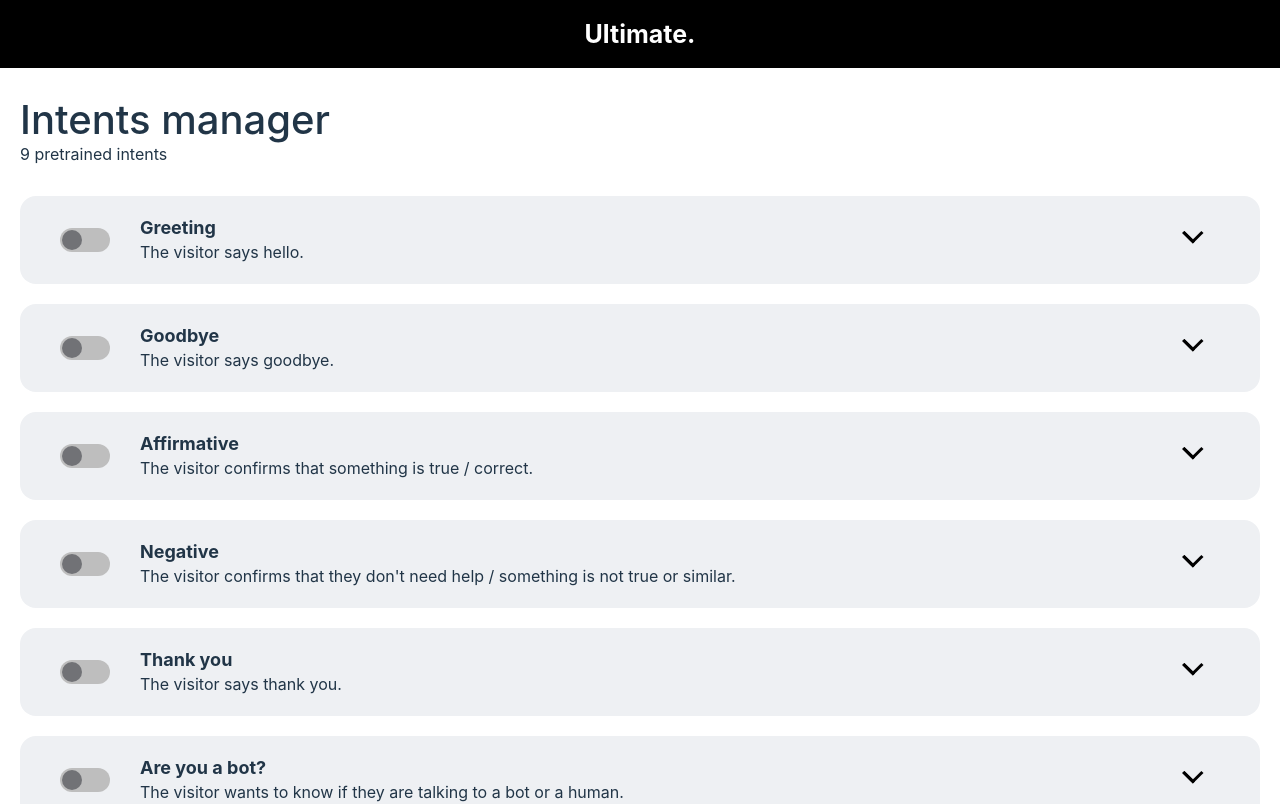
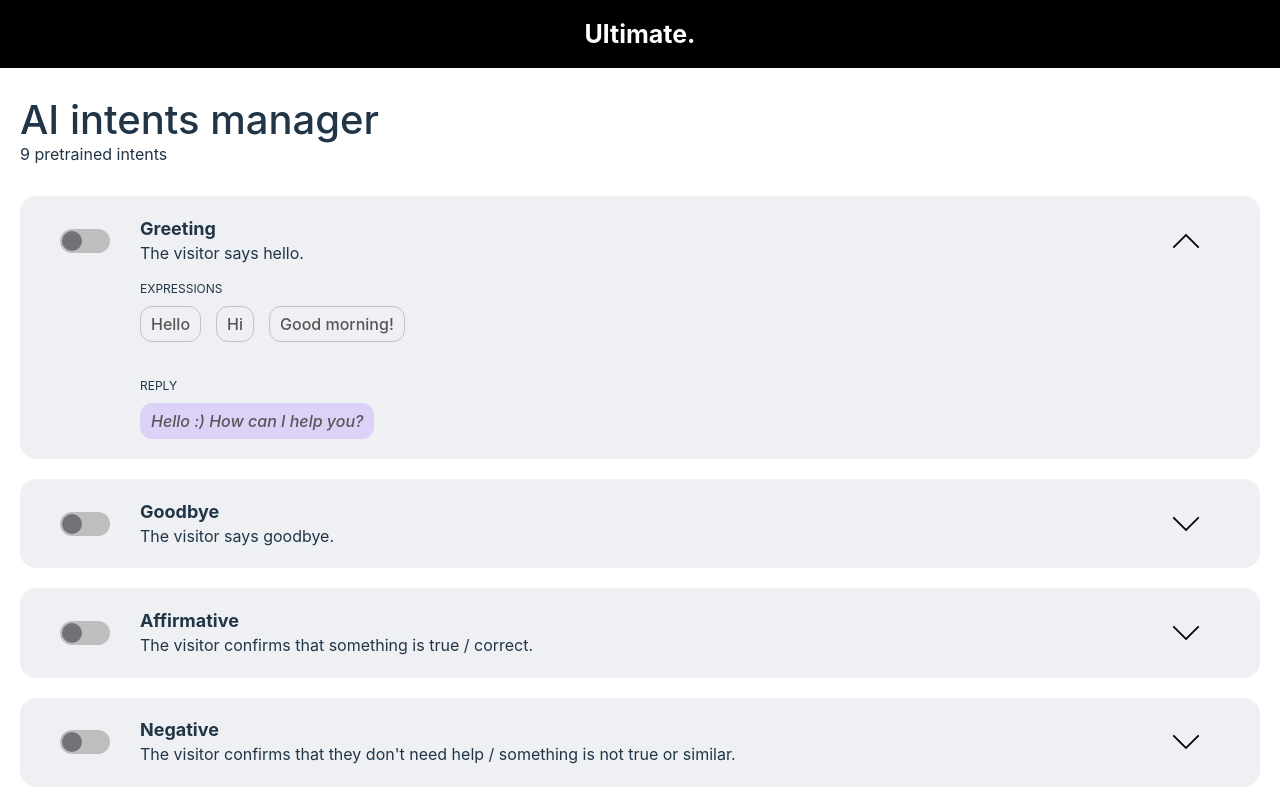
Before and after one commit to peduique/ai-chatbot-intent-manager, a React (Vite) app: page / in a window 1280 px wide. Shown: the top 804 px of the page. Built offline with nearby package versions, Linux system fonts and the light colour scheme.

Commit message:
implement chip with intent expressions and reply

```diff
--- /dev/null
+++ b/src/components/Chip/index.tsx
@@ -0,0 +1,17 @@
+import React, { FC, ReactNode } from "react";
+import { SChip } from "./styles";
+
+interface IChip {
+  children: ReactNode;
+  variant?: "primary" | "secondary";
+}
+
+const Chip: FC<IChip> = ({ children, variant = "primary", ...rest }) => {
+  return (
+    <SChip $variant={variant} {...rest}>
+      {children}
+    </SChip>
+  );
+};
+
+export default Chip;
--- /dev/null
+++ b/src/components/Chip/styles.ts
@@ -0,0 +1,36 @@
+import styled from "styled-components";
+
+type Theme = {
+  [key: string]: {
+    color: string;
+    background: string;
+    borderColor: string;
+  };
+};
+
+const themes: Theme = {
+  primary: {
+    color: "#575656",
+    background: "transparent",
+    borderColor: "#C3C3C3",
+  },
+  secondary: {
+    color: "#575656",
+    background: "#DCD1F7",
+    borderColor: "#DCD1F7",
+  },
+};
+
+export const SChip = styled.div(({ $variant }: { $variant: string }) => {
+  const theme = themes[$variant as keyof Theme];
+
+  return {
+    padding: "5px 10px",
+    border: "1px solid",
+    borderRadius: "12px",
+    fontWeight: "500",
+    display: "inline-flex",
+
+    ...theme,
+  };
+});
--- a/src/components/Intent/index.tsx
+++ b/src/components/Intent/index.tsx
@@ -13,11 +13,15 @@ import {
   SIcon,
   SContent,
   SCaption,
+  SExpressionTags,
+  SReplyChip,
 } from "./styles";
+import Chip from "../Chip";
 
 interface IIntent extends IntentProps {
   onChangeStatus: (id: string, checked: boolean) => void;
   isActive: boolean;
+  index: number;
 }
 
 const Intent: FC<IIntent> = ({
@@ -27,15 +31,14 @@ const Intent: FC<IIntent> = ({
   trainingData,
   reply,
   isActive,
+  index,
   onChangeStatus,
 }) => {
-  const [expanded, setExpanded] = useState<boolean>(false);
+  const [expanded, setExpanded] = useState<boolean>(index === 0 ? true : false);
 
   const handleClickExpandAccordion = () => {
     setExpanded((isShown) => !isShown);
   };
-
-  // console.log(id, isActive);
 
   return (
     <SIntent>
@@ -51,12 +54,23 @@ const Intent: FC<IIntent> = ({
           <SDescription>{description}</SDescription>
         </div>
         <SButton onClick={handleClickExpandAccordion}>
-          <SIcon />
+          <SIcon $isActive={expanded} />
         </SButton>
       </SHeader>
       {expanded && (
         <SContent>
-          <SCaption>Expressions</SCaption>
+          <div>
+            <SCaption>Expressions</SCaption>
+            <SExpressionTags>
+              {trainingData.expressions.map(({ id, text: expression }) => (
+                <Chip key={id}>{expression}</Chip>
+              ))}
+            </SExpressionTags>
+          </div>
+          <div>
+            <SCaption>Reply</SCaption>
+            <SReplyChip variant="secondary">{reply.text}</SReplyChip>
+          </div>
         </SContent>
       )}
     </SIntent>
--- a/src/components/Intent/styles.ts
+++ b/src/components/Intent/styles.ts
@@ -1,7 +1,9 @@
 import styled from "styled-components";
+
 import Button from "../Button";
-
 import Typograph from "../Typograph";
+import IconArrowDown from "../../assets/images/icon-arrow-down.svg";
+import Chip from "../Chip";
 
 export const SIntent = styled.div`
   background: #eef0f3;
@@ -30,40 +32,47 @@ export const SButton = styled(Button)`
   border: 0;
   cursor: pointer;
   margin-left: auto;
+  display: flex;
+  align-items: center;
+  justify-content: center;
 
   &:focus {
     outline: none;
   }
 `;
 
-export const SIcon = styled.div`
-  width: 12px;
-  height: 12px;
-  transform: rotate(135deg);
+export const SIcon = styled.div(
+  ({ $isActive }: { $isActive: boolean }) => `
+  width: 30px;
+  height: 30px;
+  transition: 0.2s;
+  transform-origin: center;
+  transform: rotate(${$isActive ? "180deg" : "0"});
+  background: url(${IconArrowDown}) center;
+  background-size: 30px;
+`
+);
 
-  &:before {
-    content: "";
-    width: 100%;
-    height: 100%;
-    border-width: 3px 3px 0 0;
-    border-style: solid;
-    border-color: #000;
-    display: block;
-  }
-
-  &:after {
-    content: "";
-    float: left;
-    position: relative;
-    top: -100%;
-    width: 100%;
-    height: 100%;
-    border-width: 0 3px 0 0;
-    border-style: solid;
-    border-color: #000;
-  }
+export const SContent = styled.div`
+  display: flex;
+  flex-direction: column;
+  gap: 20px;
+  padding-left: 80px;
 `;
 
-export const SContent = styled.div``;
+export const SCaption = styled(Typograph)`
+  text-transform: uppercase;
+  font-size: 12px;
+  margin-bottom: 5px;
+`;
 
-export const SCaption = styled(Typograph)``;
+export const SExpressionTags = styled.div`
+  display: flex;
+  align-items: center;
+  flex-wrap: wrap;
+  gap: 15px;
+`;
+
+export const SReplyChip = styled(Chip)`
+  font-style: italic;
+`;
--- a/src/pages/Intents/index.tsx
+++ b/src/pages/Intents/index.tsx
@@ -5,43 +5,32 @@ import IntentsGroup from "../../components/IntentsGroup";
 
 import intents from "../../data/intents.json";
 
-import { IntentProps } from "./types";
 import { SContainer, SDescription, STitle } from "./styles";
 
-const Intents: FC = () => {
+const IntentsPage: FC = () => {
   const [activeIntents, setActiveIntents] = useState<string[]>([]);
 
-  const handleChangeStatus = useCallback(
-    (id: string, checked: boolean) => {
-      if (!checked) {
-        console.log("entrou", id, checked);
-        setActiveIntents((prev) => {
-          const remove = prev.filter((intentId) => intentId !== id);
-          console.log("prev", prev);
-          console.log("remove", remove);
+  const handleChangeStatus = useCallback((id: string, checked: boolean) => {
+    if (!checked) {
+      setActiveIntents((prev) => prev.filter((intentId) => intentId !== id));
+      return;
+    }
 
-          return remove;
-        });
-      }
-
-      setActiveIntents((prev) => [...prev, id]);
-    },
-    [setActiveIntents]
-  );
-
-  console.log("activeIntents", activeIntents);
+    setActiveIntents((prev) => [...prev, id]);
+  }, []);
 
   return (
     <SContainer>
-      <STitle>Intents manager</STitle>
+      <STitle>AI intents manager</STitle>
       <SDescription>{intents.length} pretrained intents</SDescription>
 
       <IntentsGroup>
-        {intents.map((intent) => (
+        {intents.map((intent, index) => (
           <Intent
             key={intent.id}
             isActive={activeIntents.includes(intent.id)}
             onChangeStatus={handleChangeStatus}
+            index={index}
             {...intent}
           />
         ))}
@@ -50,4 +39,4 @@ const Intents: FC = () => {
   );
 };
 
-export default Intents;
+export default IntentsPage;
```
Also changed, not shown: src/assets/images/icon-arrow-down.svg (added).
